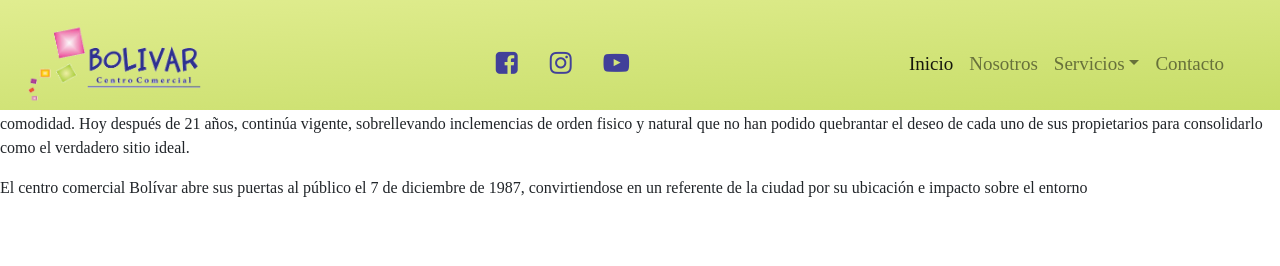
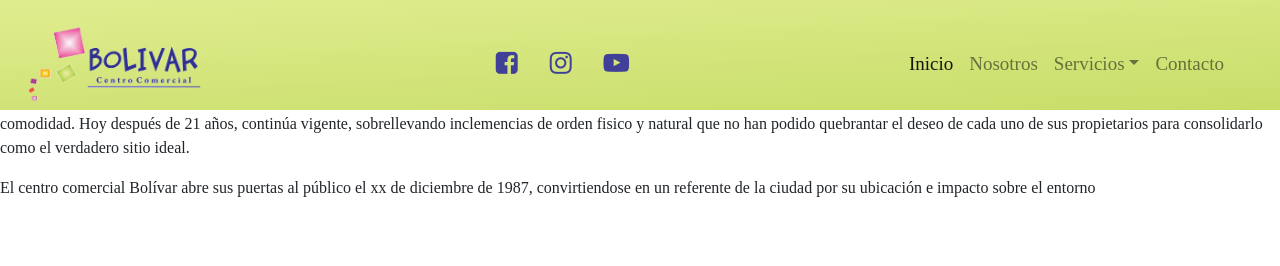
Before and after one commit to esthefaniaL/cc-app, a React (Create React App) app: page /nosotros in a window 1280 px wide. Shown: the top 266 px of the page. Built offline with nearby package versions, Linux system fonts and the light colour scheme.

Commit message:
ajuste de nosotros

```diff
--- a/src/components/Nosotros.js
+++ b/src/components/Nosotros.js
@@ -27,7 +27,7 @@ class Nosotros extends React.Component {
                         </p>
 
                         <p>El centro comercial Bolívar abre
-                            sus puertas al público el 7 de
+                            sus puertas al público el xx de
                             diciembre de 1987, convirtiendose
                             en un referente de la ciudad
                             por su ubicación e impacto
```
